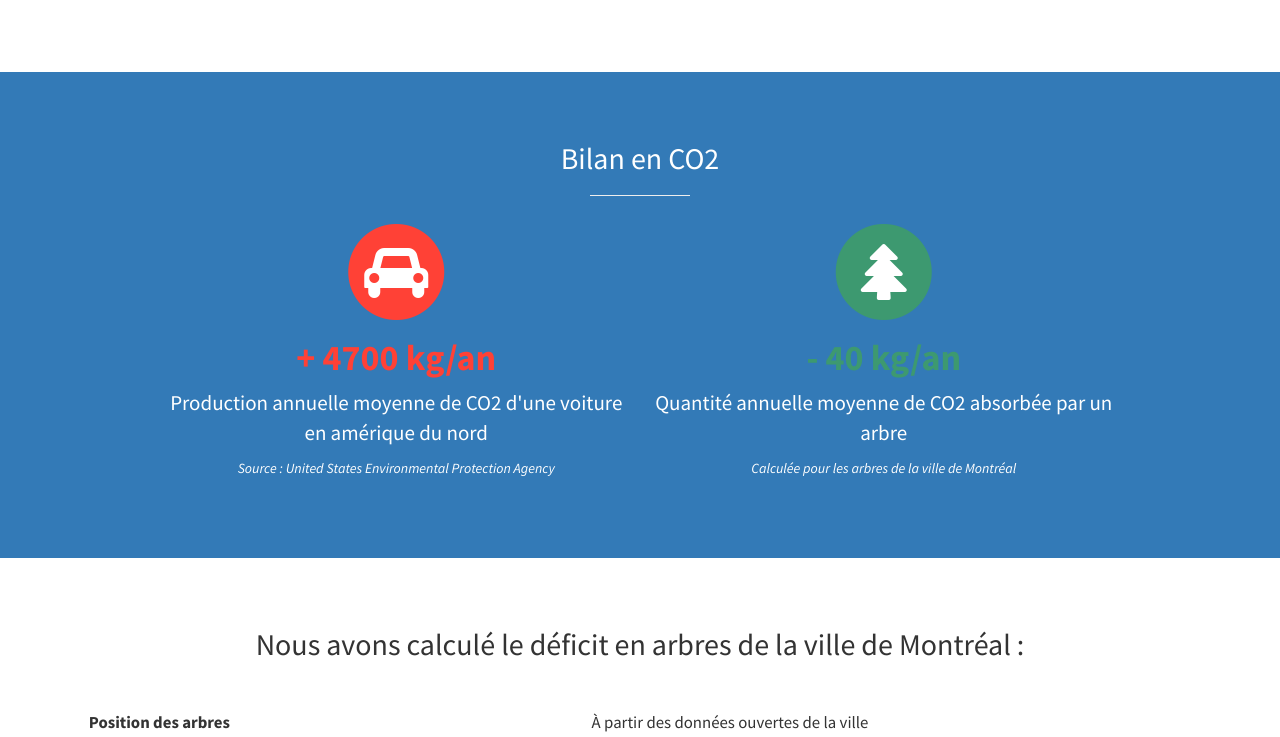
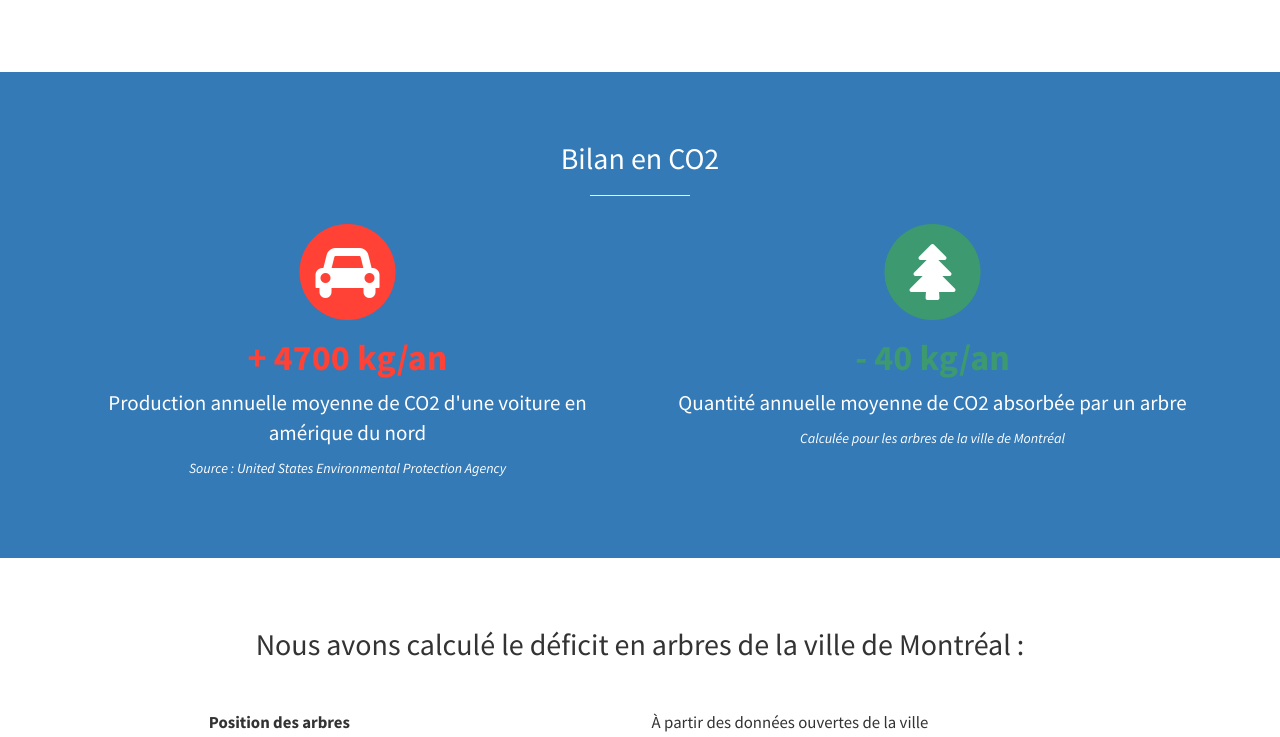
Before and after one commit to PaulTPT/green_tree, a plain HTML site: page index.html in a window 1280 px wide. Shown: the part 940-1677 px from the top of the page. Drawn offline with nearby package versions, Linux system fonts and the light colour scheme; some packages are replaced by stand-ins of ours.

Commit message:
correction css

```diff
--- a/css/stylish-portfolio.css
+++ b/css/stylish-portfolio.css
@@ -255,3 +255,14 @@ footer {
   bottom: 5px;
   right: 5px;
 }
+
+@media (min-width: 768px) {
+    .dl-horizontal dt {
+        width:280px;
+        white-space: normal;
+        margin-bottom: 5px;
+    }
+    .dl-horizontal dd {
+        margin-left:300px;
+    }
+}
--- a/index.html
+++ b/index.html
@@ -64,7 +64,7 @@
     <section id="services" class="services bg-primary">
         <div class="container">
             <div class="row text-center">
-                <div class="col-lg-10 col-lg-offset-1">
+                <div class="col-lg-12">
                     <h2>Bilan en CO2</h2>
                     <hr class="small">
                     <div class="row">
@@ -109,7 +109,7 @@
     <section id="about2" class="about">
         <div class="container">
             <div class="row">
-                <div class="col-sm-12 text-center">
+                <div class="col-lg-12 text-center">
                     <h2>Nous avons calculé le déficit en arbres de la ville de Montréal :</h2>
                     </br>
                     </br>
@@ -146,7 +146,7 @@
     <footer>
         <div class="container">
             <div class="row">
-                <div class="col-lg-10 col-lg-offset-1 text-center">
+                <div class="col-lg-12 text-center">
                     <h4><strong>SecSI Lab</strong>
                     </h4>
                     <p>2900 Boulevard Edouard-Montpetit
```
